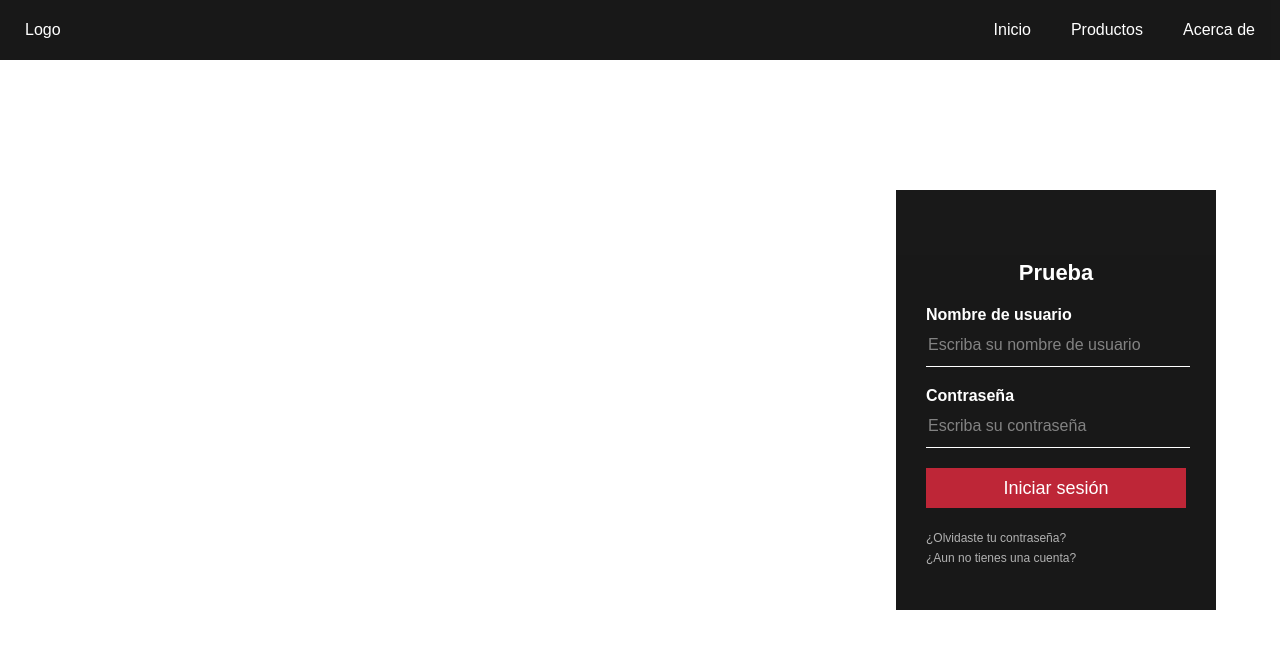
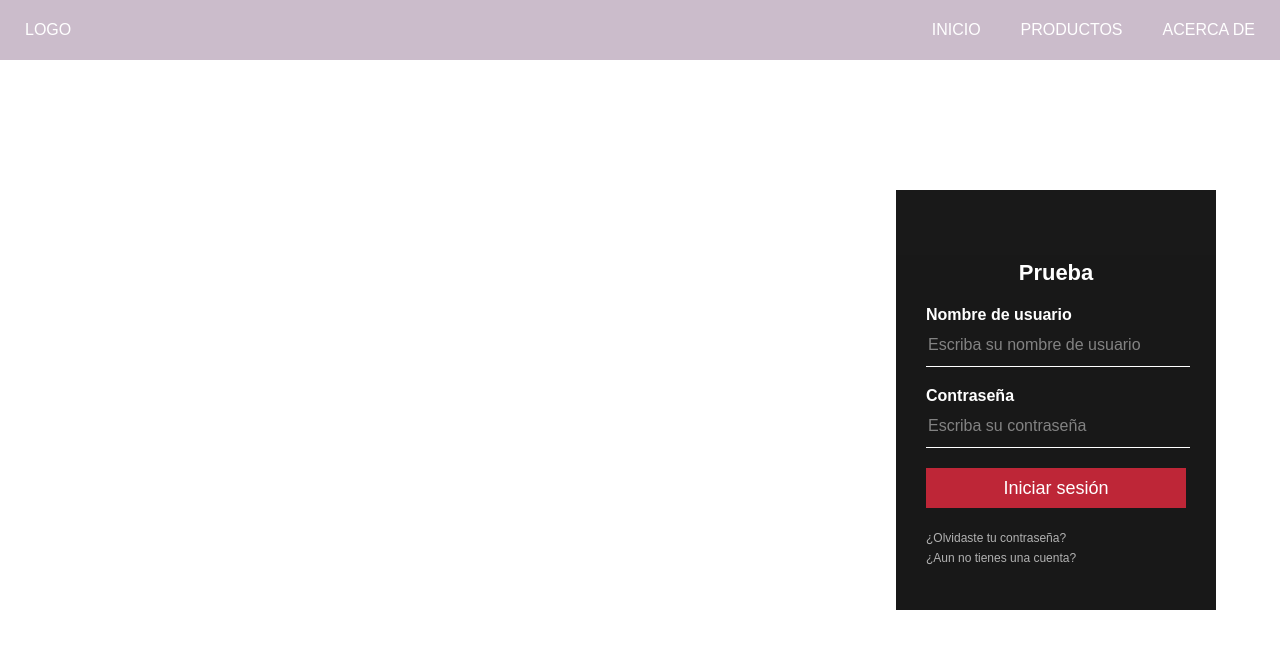
Before and after one commit to DeNialDev/CursoGit, a plain HTML site: page index.html in a window 1280 px wide. Drawn offline with Linux system fonts and the light colour scheme.

Commit message:
Se agregan estilos

```diff
--- a/css/style.css
+++ b/css/style.css
@@ -13,7 +13,7 @@ body {
 .header {
     width: auto;
     height: 50px;
-    background: #000;
+    background: #5255;
     opacity: .9;
     overflow: hidden;
     padding: 5px 5px;
@@ -26,6 +26,7 @@ body {
     text-decoration: none;
     color: #fff;
     line-height: 25px;
+    text-transform: uppercase;
 
 }
 
@@ -110,4 +111,4 @@ body {
 
 .login a:hover {
     color: #fff;
-}
+/* } */
```
Also changed, not shown: 1 other file.
